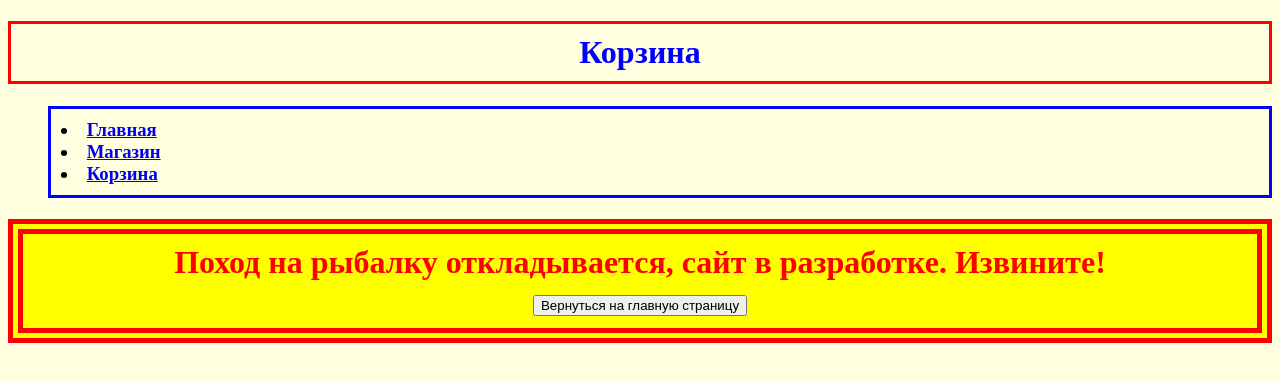
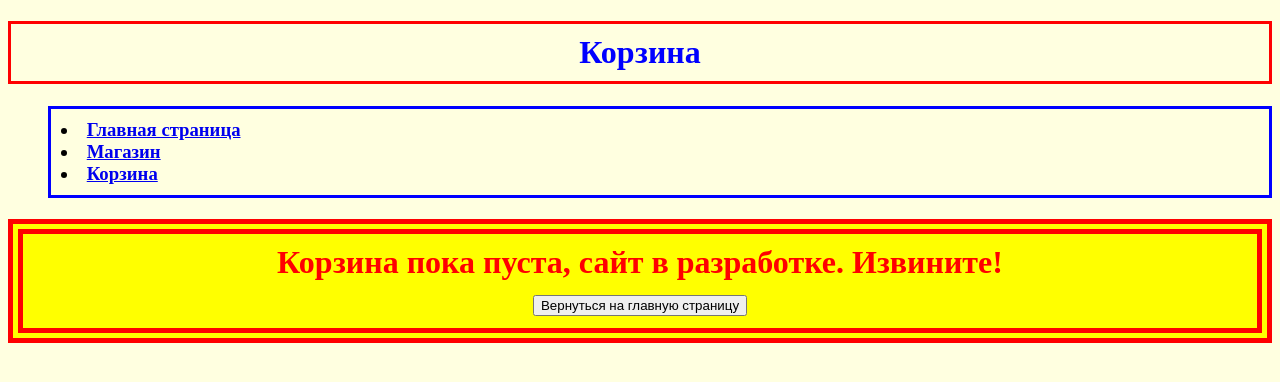
Before and after one commit to AlexandrKuznetsov1/DjangoProject19, a Django app: page /platform/basket/ in a window 1280 px wide. Shown: the top 382 px of the page. Run offline with Django 5.2, Linux system fonts and the light colour scheme.

Commit message:
Установлены взаимосвязи между всеми шаблонами (регистрация пользователя, главная страница, магазин, корзина)

```diff
--- a/module19django/templates/basket.html
+++ b/module19django/templates/basket.html
@@ -11,7 +11,7 @@
 
 {% block content %}
     <h1 style="border: 15px red double; background-color: yellow; padding: 10px; text-align: center; color: red;">
-        <b> Поход на рыбалку откладывается, сайт в разработке. Извините! </b>
+        <b> Корзина пока пуста, сайт в разработке. Извините! </b>
     <br>
     <a href="../"><input type="button" value="Вернуться на главную страницу"/></a></h1>
 {% endblock %}
--- a/module19django/templates/menu.html
+++ b/module19django/templates/menu.html
@@ -19,7 +19,7 @@
     <menu>
         {% block menu %}
         <h3 style="border: 3px blue solid; background-color: lightyellow; padding: 10px;">
-            <li><a href='#'>Главная</a></li>
+            <li><a href='/platform/'>Главная страница</a></li>
             <li><a href='/platform/shop/'>Магазин</a></li>
             <li><a href='/platform/basket/'>Корзина</a></li>
         </h3>
@@ -30,7 +30,7 @@
         {% block content %}
             <h3 style="border: 3px red solid; background-color: lightyellow;
             padding: 10px; text-align: center; color: blue;">
-                content
+                <li><a href='/'>Зарегистрироваться</a></li>
             </h3>
         {% endblock %}
     </content>
--- a/module19django/templates/registration_page.html
+++ b/module19django/templates/registration_page.html
@@ -31,6 +31,9 @@
         </label>
 
         <button type="submit"> Отправить </button>
+        <br>
+        <br>
+    <a href="/platform/"><input type="button" value="Вернуться на главную страницу"/></a></h1>
     </form>
 </body>
 </html>
```
